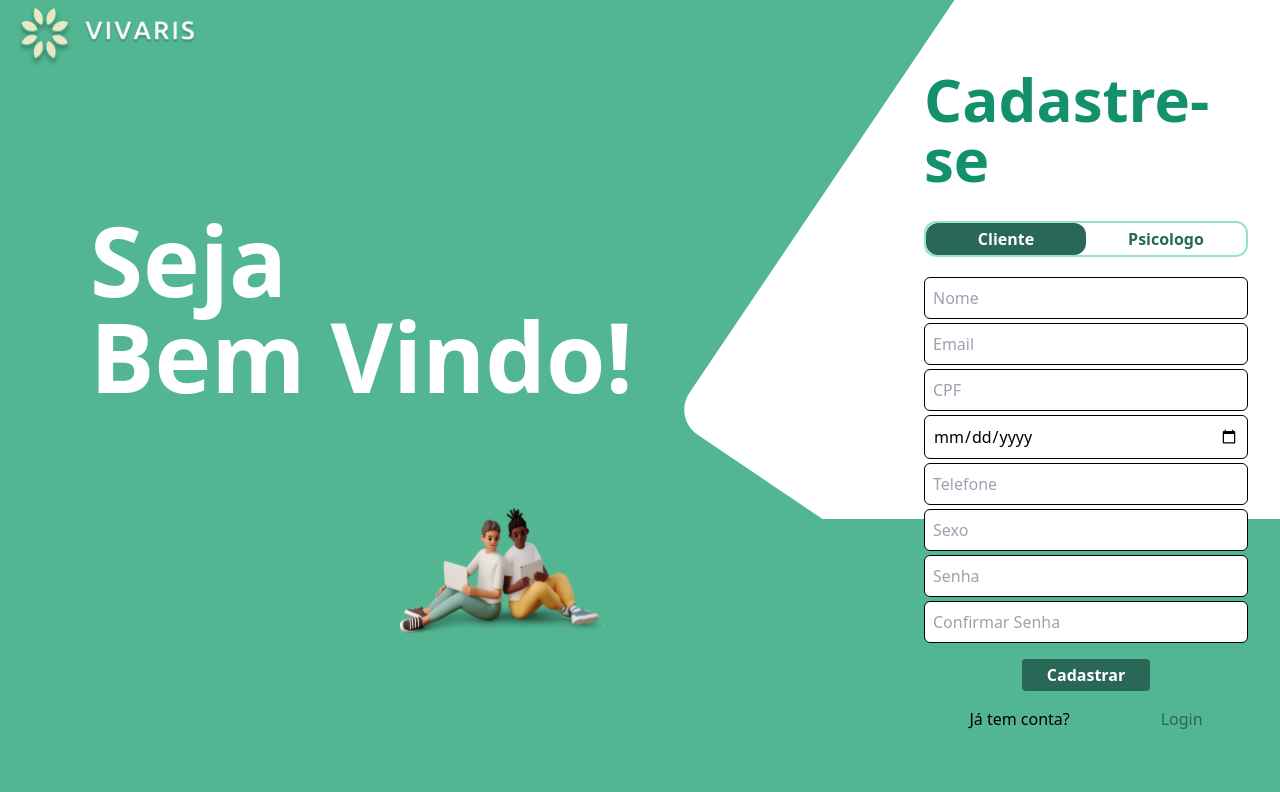
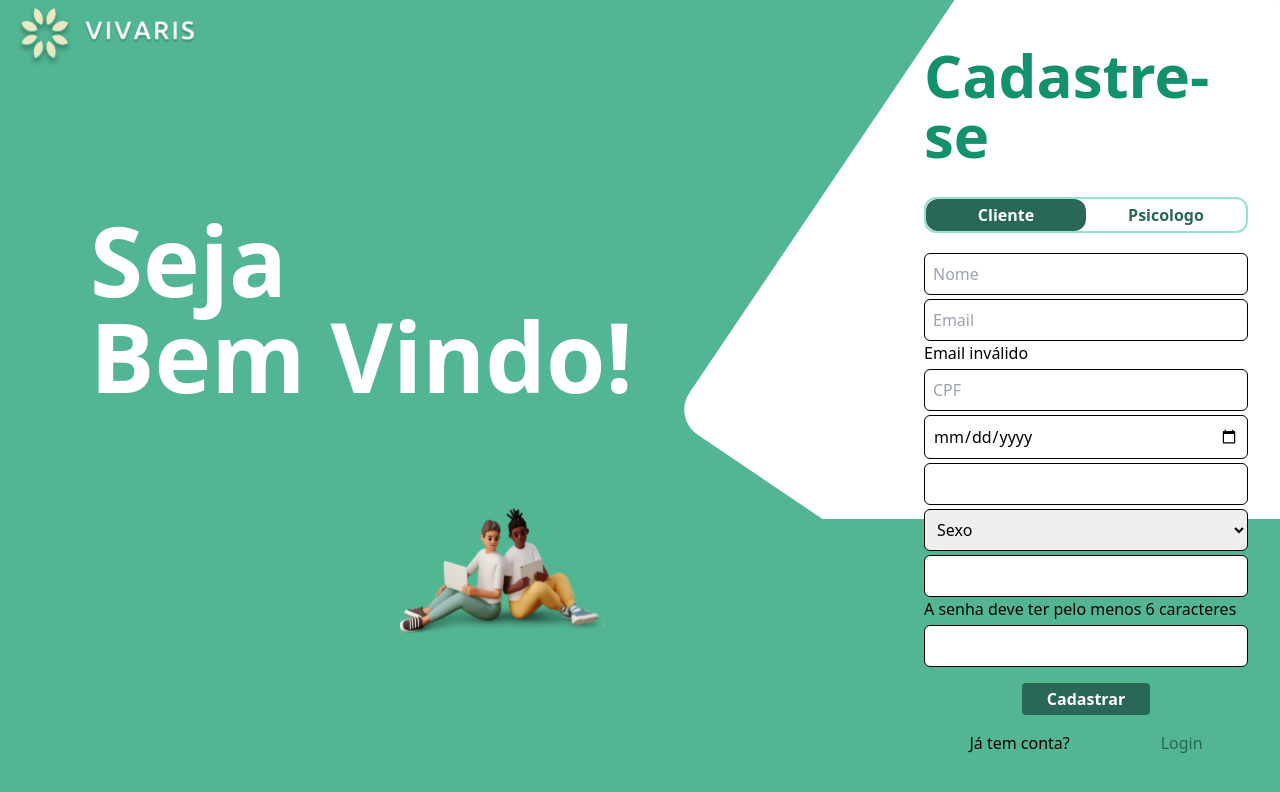
Before and after one commit to c4rl0sfilho/vivarisFront, a React (Vite) app: page /Register in a window 1280 px wide. Both pictures are taken after a click on the button "Cadastrar". Shown: the top 792 px of the page. Built offline with nearby package versions, Linux system fonts and the light colour scheme.

Commit message:
atualizacoes

```diff
--- a/index.html
+++ b/index.html
@@ -3,7 +3,8 @@
   <head>
     <meta charset="UTF-8" />
     <meta name="viewport" content="width=device-width, initial-scale=1.0" />
-    <title>Login</title>
+    <link rel="shortcut icon" href="./src//assets//vivarisIcon.svg" type="image/x-icon">
+    <title>Vivaris</title>
   </head>
   <body>
     <div id="root" style="margin: 0; padding: 0; box-sizing: border-box;"></div>
--- a/src/components/ContainerLogin.tsx
+++ b/src/components/ContainerLogin.tsx
@@ -19,6 +19,10 @@ const ContainerLogin = () => {
     function handlePasswordChange(event: React.ChangeEvent<HTMLInputElement>) {
         setPassword(event.target.value);
     }
+
+    const url = ''
+
+
 
     return (
         <div className='flex flex-col'>
--- a/src/components/ContainerRegister.tsx
+++ b/src/components/ContainerRegister.tsx
@@ -1,94 +1,85 @@
 import React, { useState } from 'react';
 import FormInput from './FormInput.tsx';
 import { useNavigate } from 'react-router-dom';
-import { Outlet } from 'react-router-dom';
 
-const ContainerRegister = () => {
-    const [selectedButton, setSelectedButton] = useState<'Cliente' | 'Psicologo'>('Cliente');
-    const [email, setEmail] = useState('');
-    const [phone, setPhone] = useState('');
-    const [sexo, setSexo] = useState('');
-    const [confirmPassword, setConfirmPassword] = useState('');
-    const [password, setPassword] = useState('');
-    const [birthdayDate, setBirthdayDate] = useState('');
-    const [cpf, setCPF] = useState('');
-    const [name, setName] = useState('');
+type UserType = 'Cliente' | 'Psicologo';
+
+interface FormData {
+    email: string;
+    phone: string;
+    sexo: string;
+    confirmPassword: string;
+    password: string;
+    birthdayDate: string;
+    cpf: string;
+    name: string;
+}
+
+const ContainerRegister: React.FC = () => {
+    const [selectedButton, setSelectedButton] = useState<UserType>('Cliente');
+    const [formData, setFormData] = useState<FormData>({
+        email: '',
+        phone: '',
+        sexo: '',
+        confirmPassword: '',
+        password: '',
+        birthdayDate: '',
+        cpf: '',
+        name: '',
+    });
+    const [errors, setErrors] = useState<Partial<FormData>>({});
     const navigate = useNavigate();
 
+    const handleButtonClick = (buttonName: UserType) => {
+        setSelectedButton(buttonName);
+    };
 
-    function handleButtonClick(buttonName: 'Cliente' | 'Psicologo') {
-        setSelectedButton(buttonName);
+    const handleChange = (event: React.ChangeEvent<HTMLInputElement | HTMLSelectElement>) => {
+        const { name, value } = event.target;
+        setFormData(prev => ({ ...prev, [name]: value }));
+    };
+
+    const validateForm = () => {
+        const newErrors: Partial<FormData> = {};
+        if (!formData.email.includes('@')) newErrors.email = 'Email inválido';
+        if (formData.password.length < 6) newErrors.password = 'A senha deve ter pelo menos 6 caracteres';
+        // Adicione mais validações conforme necessário
+        setErrors(newErrors);
+        return Object.keys(newErrors).length === 0;
+    };
+
+    const handleSubmit = () => {
+        if (validateForm()) {
+            console.log(formData); // Trate a submissão aqui (ex.: chamada à API)
         }
-
-
-    function handleEmailChange(event: React.ChangeEvent<HTMLInputElement>) {
-        setEmail(event.target.value);
-    }
-    function handlePasswordChange(event: React.ChangeEvent<HTMLInputElement>) {
-        setPassword(event.target.value);
-    }
-    function handleBirthdayDateChange(event: React.ChangeEvent<HTMLInputElement>){
-        setBirthdayDate(event.target.value)
-    }
-    function handleCPFChange(event: React.ChangeEvent<HTMLInputElement>){
-        setCPF(event.target.value)
-    }
-    function handleNameChange(event: React.ChangeEvent<HTMLInputElement>){
-        setName(event.target.value)
-    }
-    function handleConfirmPasswordChange(event: React.ChangeEvent<HTMLInputElement>){
-        setConfirmPassword(event.target.value)
-    }
-    function handleSexoChange(event: React.ChangeEvent<HTMLInputElement>){
-        setSexo(event.target.value)
-    }
-    function handlePhoneChange(event: React.ChangeEvent<HTMLInputElement>){
-        setPhone(event.target.value)
-    }
-
-
-    let userDate = {
-        name,
-        email,
-        phone,
-        cpf,
-        birthdayDate,
-        sexo,
-        password
-    }
-
-
+    };
 
     return (
         <div>
             <div className='flex flex-col'>
                 <div className="title flex justify-center pb-8">
-                <h1 className='text-6xl	font-semibold text-[#13916D]'>Cadastre-se</h1>
+                    <h1 className='text-6xl font-semibold text-[#13916D]'>Cadastre-se</h1>
                 </div>
                 <div className="ClienteOrPsicologo flex border-[#96E3CD] border-2 items-center justify-center rounded-xl mb-4">
-                <div>
                     <button
-                        className={`w-[10rem] h-[2rem] rounded-xl font-semibold ${selectedButton === 'Cliente' ? 'bg-[#296856] text-[#ffffff] ' : 'text-[#296856]'}`}
-                        data-button-name="Cliente"
-                        onClick={() => handleButtonClick('Cliente')}>
+                        className={`w-[10rem] h-[2rem] rounded-xl font-semibold ${selectedButton === 'Cliente' ? 'bg-[#296856] text-[#ffffff]' : 'text-[#296856]'}`}
+                        onClick={() => handleButtonClick('Cliente')}
+                    >
                         Cliente
                     </button>
-                </div>
-                <div>
                     <button
-                        className={`w-[10rem] h-[2rem] rounded-xl font-semibold ${selectedButton === 'Psicologo' ? 'bg-[#296856] text-[#ffffff] ' : 'text-[#296856]'}`}
-                        data-button-name="Psicologo"
-                        onClick={() => handleButtonClick('Psicologo')}>
+                        className={`w-[10rem] h-[2rem] rounded-xl font-semibold ${selectedButton === 'Psicologo' ? 'bg-[#296856] text-[#ffffff]' : 'text-[#296856]'}`}
+                        onClick={() => handleButtonClick('Psicologo')}
+                    >
                         Psicologo
                     </button>
-                </div>
                 </div>
                 <div className="inputs">
                     <FormInput
                         type="text"
                         name="name"
-                    value={name}
-                    onChange={handleNameChange}
+                        value={formData.name}
+                        onChange={handleChange}
                         label="Nome"
                         placeholder='Nome'
                         required
@@ -96,82 +87,77 @@ const ContainerRegister = () => {
                     <FormInput
                         type="email"
                         name="email"
-                    value={email}
-                    onChange={handleEmailChange}
+                        value={formData.email}
+                        onChange={handleChange}
                         label="Email"
                         placeholder='Email'
                         required
                     />
+                    {errors.email && <span className="error">{errors.email}</span>}
                     <FormInput
                         type="number"
                         name="cpf"
-                    value={cpf}
-                    onChange={handleCPFChange}
-                    label="Email"
+                        value={formData.cpf}
+                        onChange={handleChange}
+                        label="CPF"
                         placeholder='CPF'
                         required
                     />
                     <FormInput
                         type="date"
                         name="birthdayDate"
-                    value={birthdayDate}
-                    onChange={handleBirthdayDateChange}
-                    label="birthdayDate"
-                    placeholder='Data de Nascimento'
+                        value={formData.birthdayDate}
+                        onChange={handleChange}
+                        label="Data de Nascimento"
                         required
                     />
                     <FormInput
                         type="number"
                         name="phone"
-                    value={phone}
-                    onChange={handlePhoneChange}
-                    label="Phone"
-                    placeholder='Telefone'
+                        value={formData.phone}
+                        onChange={handleChange}
+                        label="Telefone"
                         required
                     />
+                    <select name="sexo" className='mt-1 p-2 block w-full border border-black rounded-md' onChange={handleChange}>
+                        <option value="">Sexo</option>
+                        <option value="male">Masculino</option>
+                        <option value="female">Feminino</option>
+                    </select>
                     <FormInput
-                    type="text"
-                    name="sexo"
-                    value={sexo}
-                    onChange={handleSexoChange}
-                    label="Sexo"
-                    placeholder='Sexo'
+                        type="password"
+                        name="password"
+                        value={formData.password}
+                        onChange={handleChange}
+                        label="Senha"
                         required
                     />
-            <FormInput
-                    type="email"
-                    name="email"
-                    value={password}
-                    onChange={handlePasswordChange}
-                    label="Email"
-                    placeholder='Senha'
-                    required
-                />
+                    {errors.password && <span className="error">{errors.password}</span>}
                     <FormInput
                         type="password"
                         name="confirmPassword"
-                    value={confirmPassword}
-                    onChange={handleConfirmPasswordChange}
-                    label="confirmPassword"
-                    placeholder='Confirmar Senha'
+                        value={formData.confirmPassword}
+                        onChange={handleChange}
+                        label="Confirmar Senha"
                         required
                     />
-
                 </div>
                 <div className="buttonLogin flex justify-center py-4">
                     <button
                         id='cadastrar'
-                onClick={() => console.log(userDate)}
-                className='w-[8rem] h-[2rem] rounded bg-[#296856] text-white font-semibold border-solid'>Cadastrar</button>
+                        onClick={handleSubmit}
+                        className='w-[8rem] h-[2rem] rounded bg-[#296856] text-white font-semibold border-solid'
+                    >
+                        Cadastrar
+                    </button>
                 </div>
                 <div className="textConta flex justify-around">
                     <p>Já tem conta?</p>
-                <p onClick={() => navigate('/Preferences')} className='cursor-pointer text-[#296856] '>Login</p>
-            </div>
-
+                    <p onClick={() => navigate('/Preferences')} className='cursor-pointer text-[#296856]'>Login</p>
                 </div>
             </div>
-  )
+        </div>
+    );
 }
 
-export default ContainerRegister
+export default ContainerRegister;
--- a/src/components/FormInput.tsx
+++ b/src/components/FormInput.tsx
@@ -7,7 +7,7 @@ interface FormInputProps {
     onChange: (e: React.ChangeEvent<HTMLInputElement>) => void;
     label: string;
     required?: boolean;
-    placeholder: string;
+    placeholder?: string;
 }
 
 const FormInput: React.FC<FormInputProps> = ({ type, name, value, onChange, placeholder, required = false }) => {
```
Lines whose indentation alone changed are shown as unchanged.
